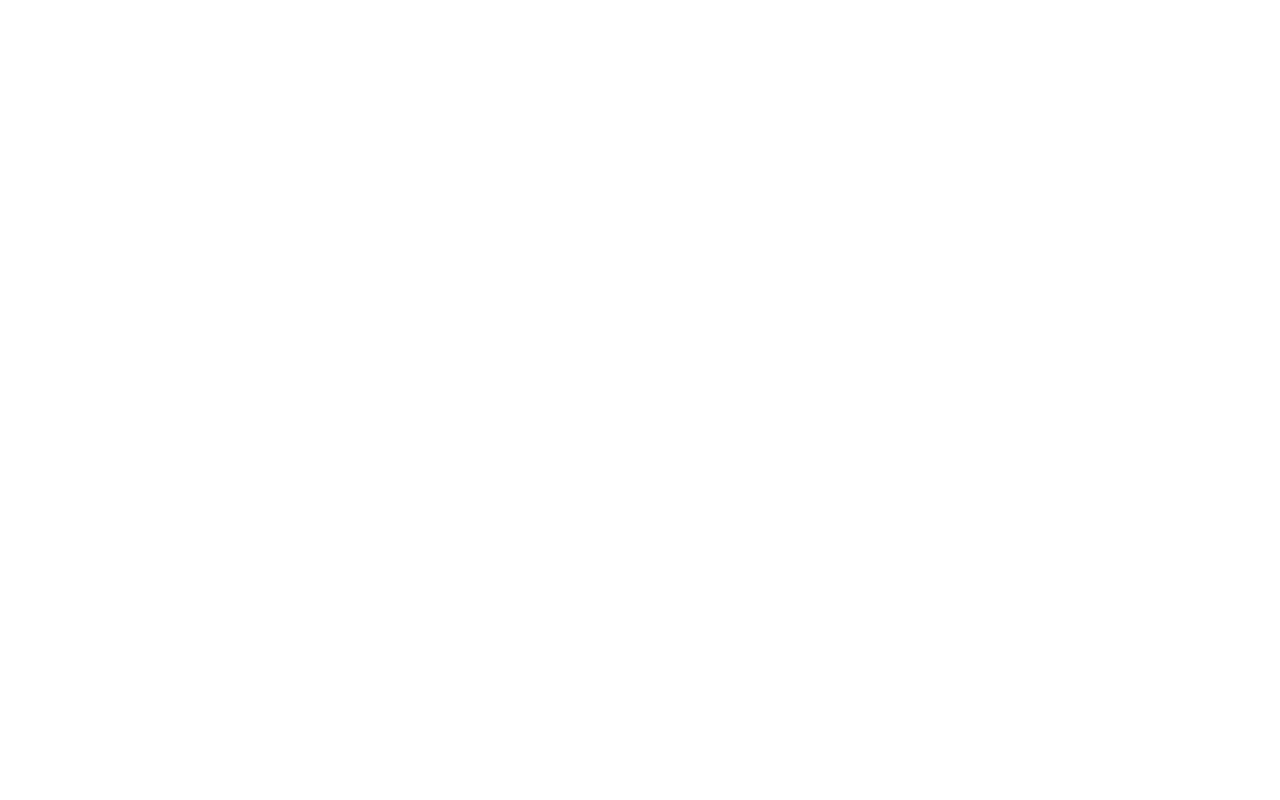
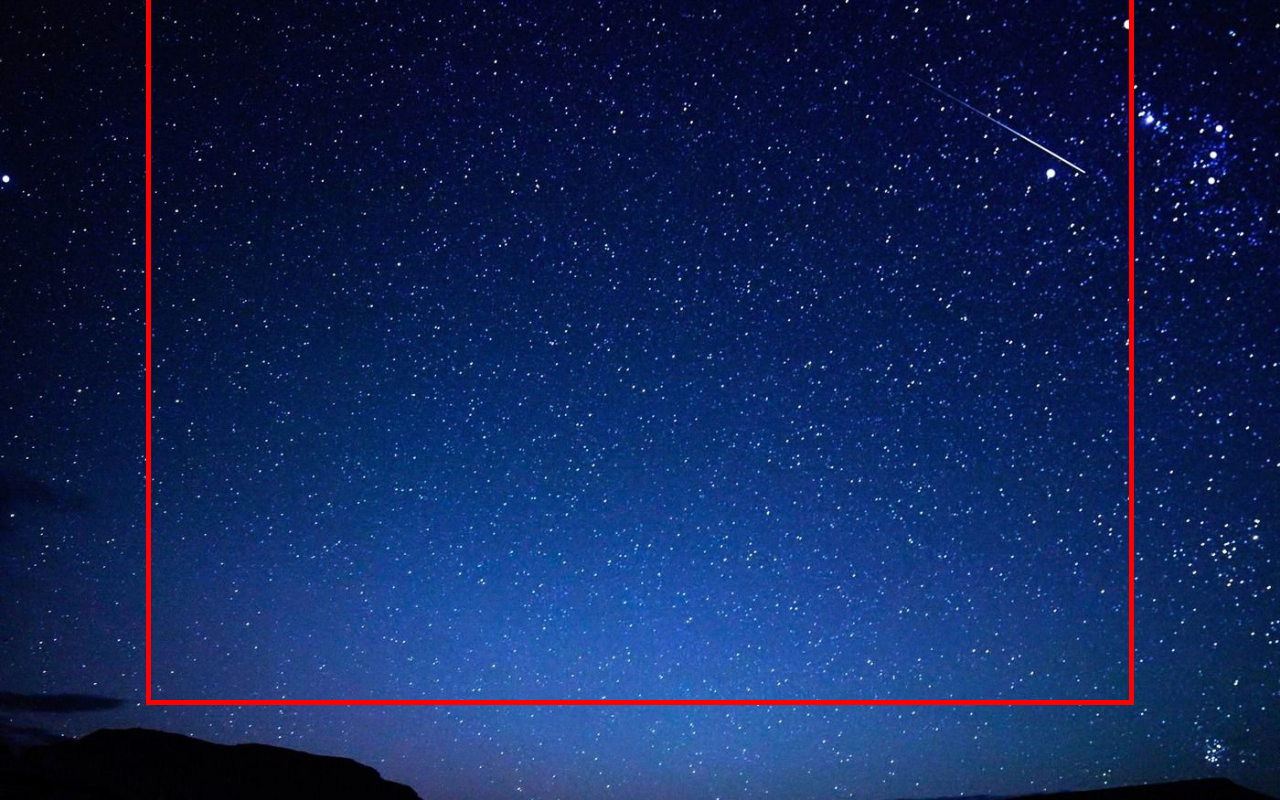
Before and after one commit to hakonschutt/kontopr100, a plain HTML site: page amount.html in a window 1280 px wide. Drawn offline with Linux system fonts and the light colour scheme.

Commit message:
basic file structure to sleep game and amount

```diff
--- a/amount.html
+++ b/amount.html
@@ -0,0 +1,18 @@
+<!DOCTYPE html>
+<html lang="no">
+	<head>
+		<meta charset="utf-8" />
+		<meta name="author" content="801" />
+		<meta http-equiv="X-UA-Compatible" content="IE=edge; IE=9; IE=8; IE=7;" />
+		<link rel="stylesheet" href="css/main.css" type="text/css">
+		<link href="https://fonts.googleapis.com/css?family=Open+Sans:400,700,800" rel="stylesheet">
+
+        <title>SØVNIG?</title>
+
+	</head>
+	<body>
+		<div class="main">
+
+		</div>
+	</body>
+</html>
--- a/css/main.css
+++ b/css/main.css
@@ -29,6 +29,8 @@ a {
 	position: relative;
 	min-height: 700px;
 	margin: 0 auto;
+	border: 5px solid red;
+	border-top: none;
 }
 
 .main-info-left {
```
Also changed, not shown: game.html (+18 -0 lines), sleep.html (+18 -0 lines).
